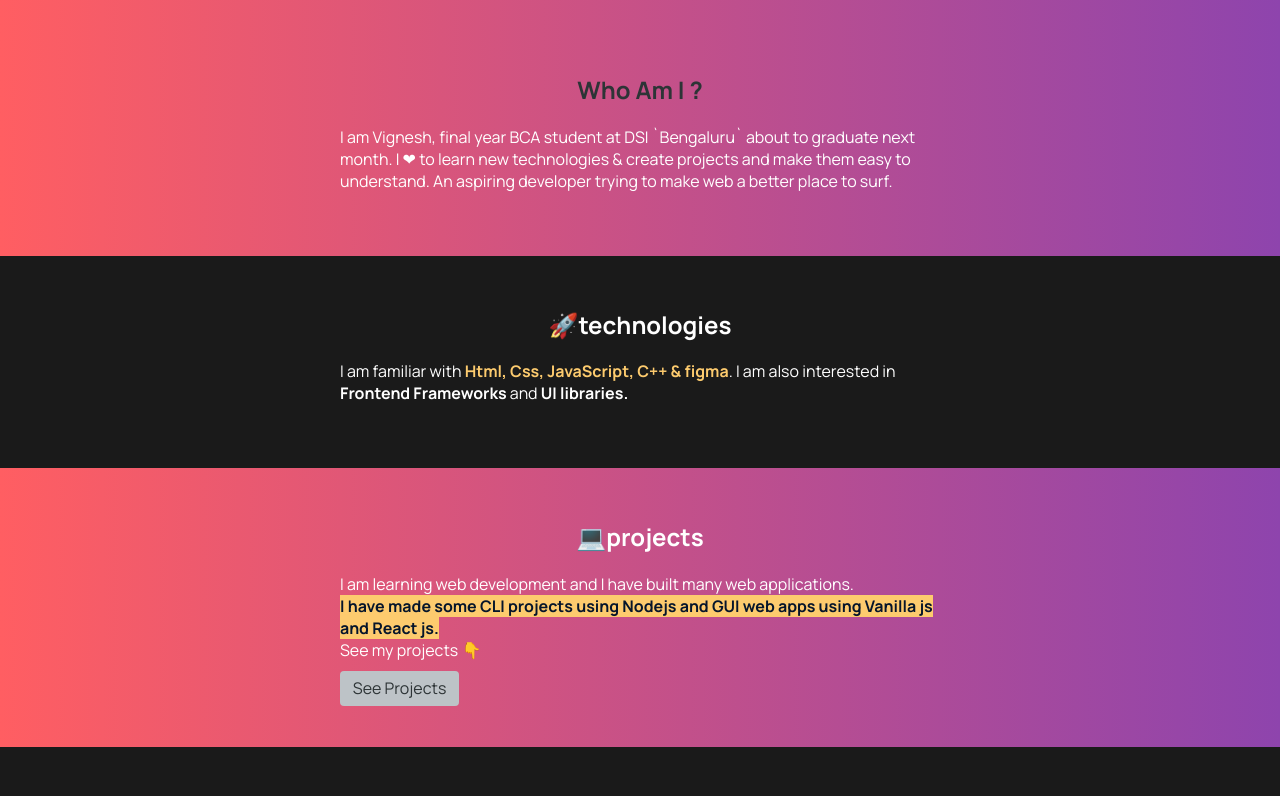
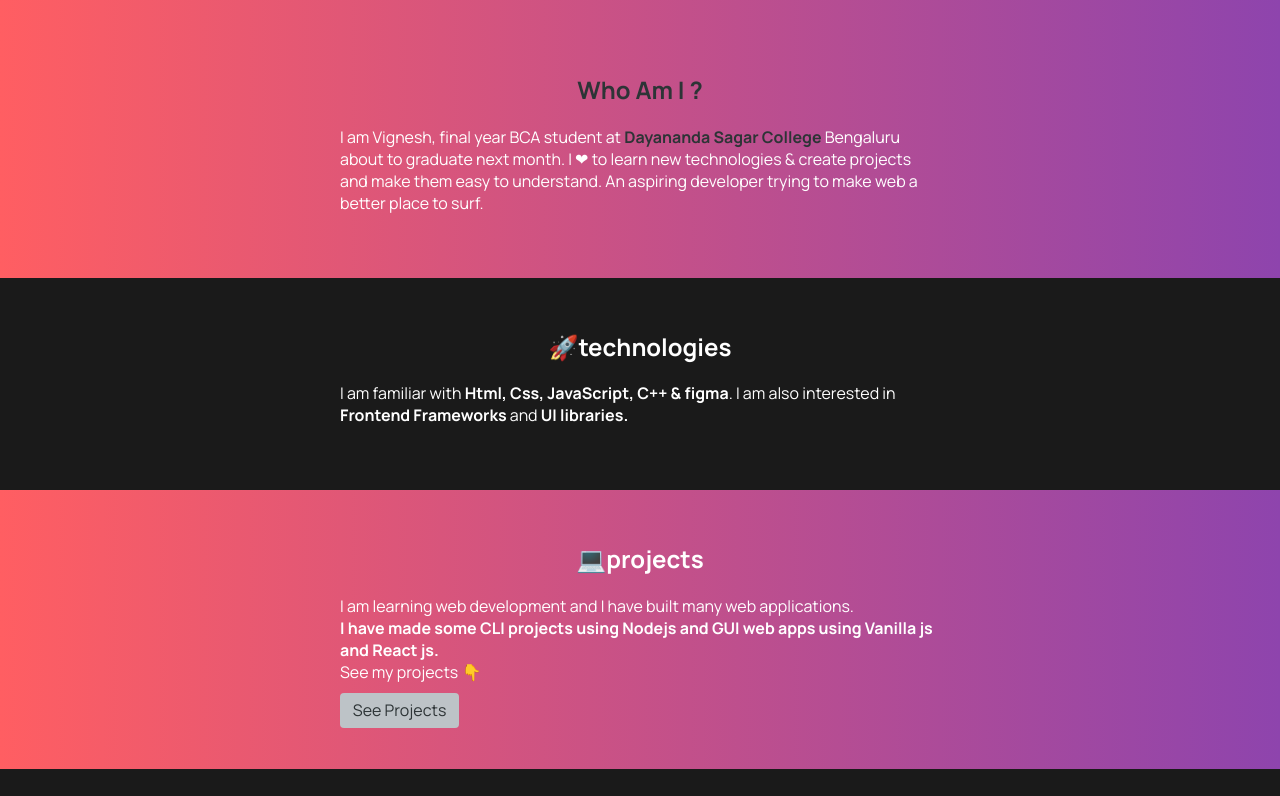
Before and after one commit to dev-vicki/portfolio, a plain HTML site: page index.html in a window 1280 px wide. Shown: the part 620-1416 px from the top of the page. Drawn offline with Linux system fonts and the light colour scheme.

Commit message:
added college link

```diff
--- a/index.html
+++ b/index.html
@@ -34,7 +34,7 @@
         <section class="section">
         <div class="container container-center">
             <h1 class="heading">Who Am I ?</h1>
-            <p>I am Vignesh, final year BCA student at DSI `Bengaluru` about to graduate next month.
+            <p>I am Vignesh, final year BCA student at <a href="https://dscasc.edu.in/" target="_blank" style="text-decoration: none; color: #2d3436;" ><strong> Dayananda Sagar College </strong></a>  Bengaluru about to graduate next month.
             I ❤ to learn new technologies & create projects and make them easy to understand.
             An aspiring developer trying to make web a better place to surf.
             </p>
@@ -44,7 +44,7 @@
     <section class="section dark-section">
         <div class="container container-center">
             <h1>🚀technologies</h1>
-            <p>I am familiar with <strong style="color: #fdcb6e;">Html, Css, JavaScript, C++ & figma</strong>.
+            <p>I am familiar with <strong >Html, Css, JavaScript, C++ & figma</strong>.
                 I am also interested in <strong>Frontend Frameworks </strong>and <strong>UI libraries.</strong></p>
         </div>
     </section>
@@ -53,7 +53,7 @@
         <div class="container container-center">
             <h1>💻projects</h1>
             <p>I am learning web development and I have built many web applications.<br>
-                <strong style="background-color: #fdcb6e; color: #05152b;">
+                <strong>
                     I have made some CLI projects using Nodejs and GUI web apps using Vanilla js and React js.
                 </strong><br>
                 See my projects 👇
```
